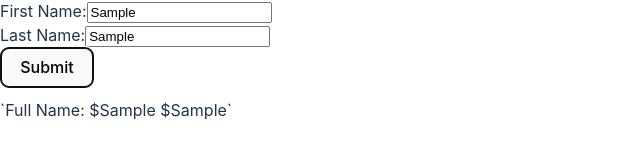
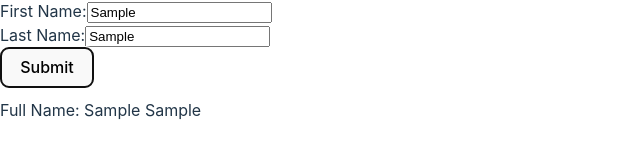
Before and after one commit to Minhajsvn/FullNameDisplay, a React (Vite) app: page / in a window 1280 px wide. Both pictures are taken after typing "Sample", "Sample" into the empty fields and a click on the button "Submit". Shown: the part 402-560 px from the top of the page, without its empty margins (0-640 px from the left). Built offline with nearby package versions, Linux system fonts and the light colour scheme.

Commit message:
Correct sttructure of the code

```diff
--- a/src/App.jsx
+++ b/src/App.jsx
@@ -55,7 +55,7 @@ export default function App() {
     </form>
     {isSubmit
       ? <div style={divStyle}>
-            `Full Name: ${fullName.firstName} ${fullName.lastName}`
+            {`Full Name: ${fullName.firstName} ${fullName.lastName}`}
         </div>
       : ""}
   </div>
```
